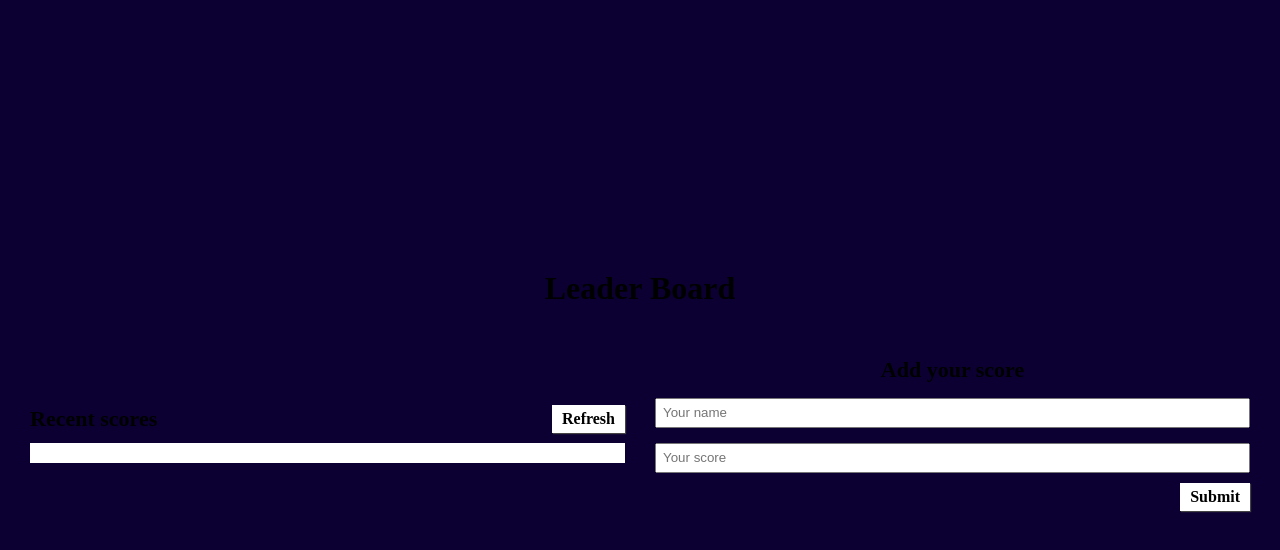
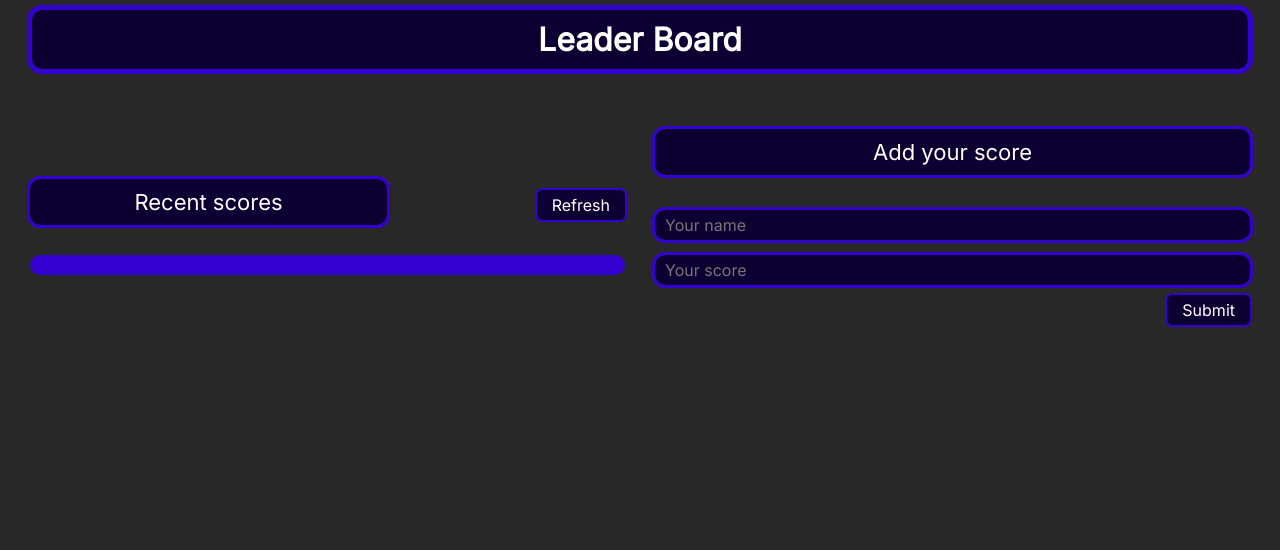
Before and after one commit to HabibPayenda/leaderBoard, a website built with webpack: page src/index.html in a window 1280 px wide. Built offline with nearby package versions, Linux system fonts and the light colour scheme; no server answers.

Commit message:
Styles added to the project

```diff
--- a/src/index.html
+++ b/src/index.html
@@ -3,6 +3,10 @@
 <head>
     <meta charset="UTF-8">
     <meta name="viewport" content="width=device-width, initial-scale=1.0">
+    <link rel="preconnect" href="https://fonts.googleapis.com" />
+    <link href="https://fonts.googleapis.com/css2?family=Crete+Round&family=Inter:wght@200;400&display=swap"
+        rel="stylesheet" />
+    <link href="https://fonts.googleapis.com/css2?family=Inter:wght@400&display=swap" rel="stylesheet" />
     <title>LeaderBoard</title>
 </head>
 <body>
@@ -11,7 +15,7 @@
         <div class="rightContainer">
             <div class="rightContainerTop">
                 <p class="recentScores">Recent scores</p>
-                <a id="refresh" href="#" class="refresh">Refresh</a>
+                <a id="refresh" href="#" class="refresh btn">Refresh</a>
             </div>
             <ul id="ul" class="scores">
             </ul>
@@ -21,7 +25,7 @@
             <p class="addScore">Add your score</p>
             <input id="scoreName" placeholder="Your name" type="text" class="scoreInput">
             <input id="scoreScore" placeholder="Your score" type="text" class="scoreInput">
-            <a id="submit" href="#" class="submit">Submit</a>
+            <a id="submit" href="#" class="submit btn">Submit</a>
         </div>
     </div>
 
--- a/src/style.css
+++ b/src/style.css
@@ -11,16 +11,28 @@
   padding: 0;
   margin: 0;
   box-sizing: border-box;
+  font-family: 'Inter', serif;
 }
 
 body {
-  background-color: var(--var-dark-blue);
+  background-color: var(--var-gray);
   display: flex;
   flex-direction: column;
   gap: 30px;
   align-items: center;
-  justify-content: center;
+  justify-content: flex-start;
   height: 100vh;
+}
+
+.mainTitle {
+  color: var(--var-whit);
+  background-color: var(--var-dark-blue);
+  width: 95%;
+  text-align: center;
+  padding: 10px;
+  outline: solid 5px var(--var-light-blue);
+  margin: 10px;
+  border-radius: 10px;
 }
 
 .mainContainer {
@@ -50,16 +62,39 @@ body {
 
 .recentScores {
   font-size: 22px;
-  font-weight: bold;
+  color: var(--var-whit);
+  background-color: var(--var-dark-blue);
+  width: 60%;
+  text-align: center;
+  padding: 10px;
+  outline: solid 3px var(--var-light-blue);
+  border-radius: 10px;
+  margin-bottom: 20px;
+}
+
+.btn {
+  text-decoration: none;
+  background-color: var(--var-dark-blue);
+  color: var(--var-whit);
+  padding: 5px 15px;
+  box-shadow: 1px 1px 1px var(--var-dark-blue);
+  transition: all 0.3s;
+  outline: solid 2px var(--var-light-blue);
+  border-radius: 5px;
 }
 
 .refresh {
-  text-decoration: none;
-  background-color: white;
-  color: black;
-  padding: 5px 10px;
-  font-weight: bold;
-  box-shadow: 1px 1px 1px #444;
+  margin-bottom: 15px;
+}
+
+.btn:hover {
+  cursor: pointer;
+  background-color: var(--var-whit);
+  color: var(--var-dark-blue);
+}
+
+.btn:active {
+  transform: translateY(3px);
 }
 
 .scores {
@@ -67,9 +102,10 @@ body {
   flex-direction: column;
   gap: 5px;
   width: 100%;
-  background-color: white;
+  background-color: var(--var-light-blue);
   padding: 10px;
   margin-top: 10px;
+  border-radius: 10px;
 }
 
 .score {
@@ -78,7 +114,10 @@ body {
   padding: 5px;
   list-style: none;
   height: 30px;
-  background-color: #eee;
+  background-color: var(--var-dark-blue);
+  color: var(--var-whit);
+  border-radius: 5px;
+  padding-left: 10px;
 }
 
 .leftContainer {
@@ -93,7 +132,14 @@ body {
 
 .addScore {
   font-size: 22px;
-  font-weight: bold;
+  color: var(--var-whit);
+  background-color: var(--var-dark-blue);
+  width: 100%;
+  text-align: center;
+  padding: 10px;
+  outline: solid 3px var(--var-light-blue);
+  border-radius: 10px;
+  margin-bottom: 20px;
 }
 
 .scoreInput {
@@ -101,15 +147,16 @@ body {
   width: 100%;
   margin-top: 15px;
   padding: 3px 6px;
+  background-color: var(--var-dark-blue);
+  color: var(--var-whit);
+  font-size: 16px;
+  border-radius: 10px;
+  padding-left: 10px;
+  outline: solid 3px var(--var-light-blue);
+  border: none;
 }
 
 .submit {
-  text-decoration: none;
-  background-color: white;
-  color: black;
-  padding: 5px 10px;
-  font-weight: bold;
-  box-shadow: 1px 1px 1px #444;
   margin-top: 10px;
   align-self: flex-end;
 }
```
